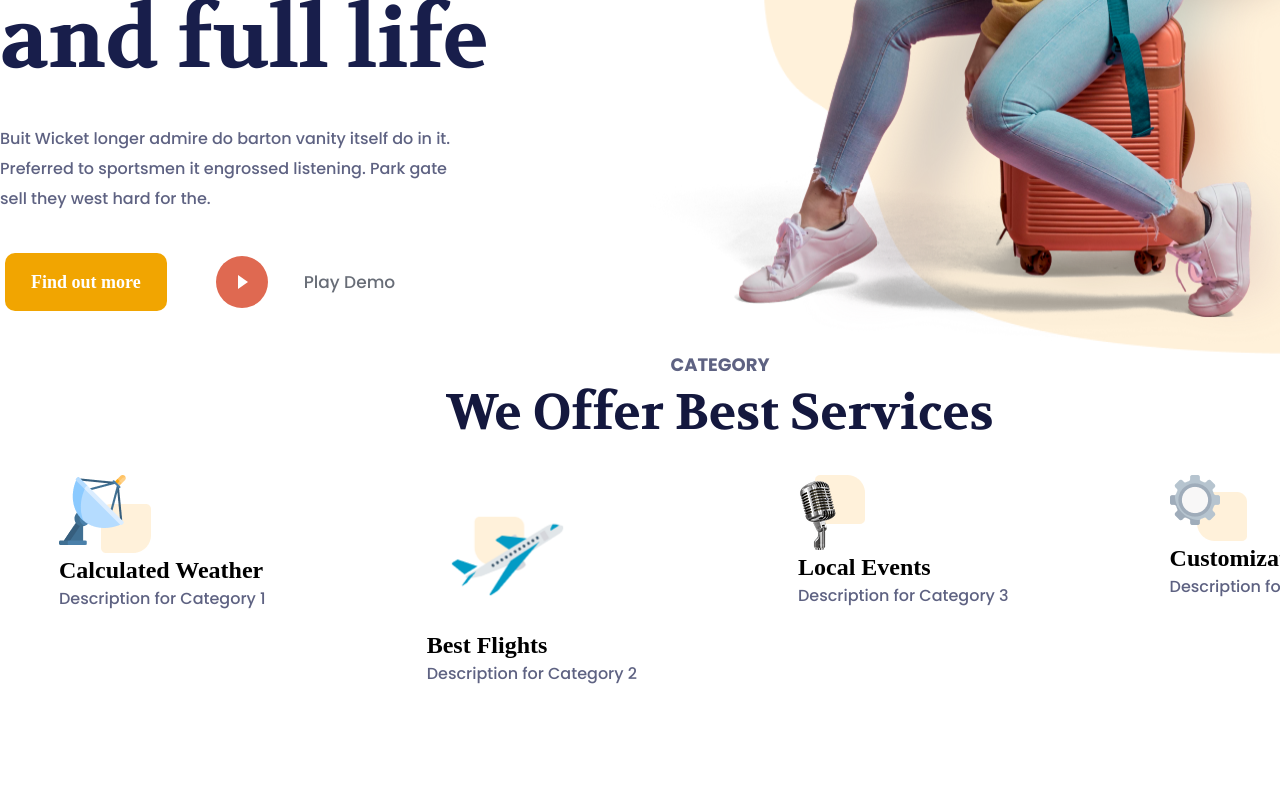
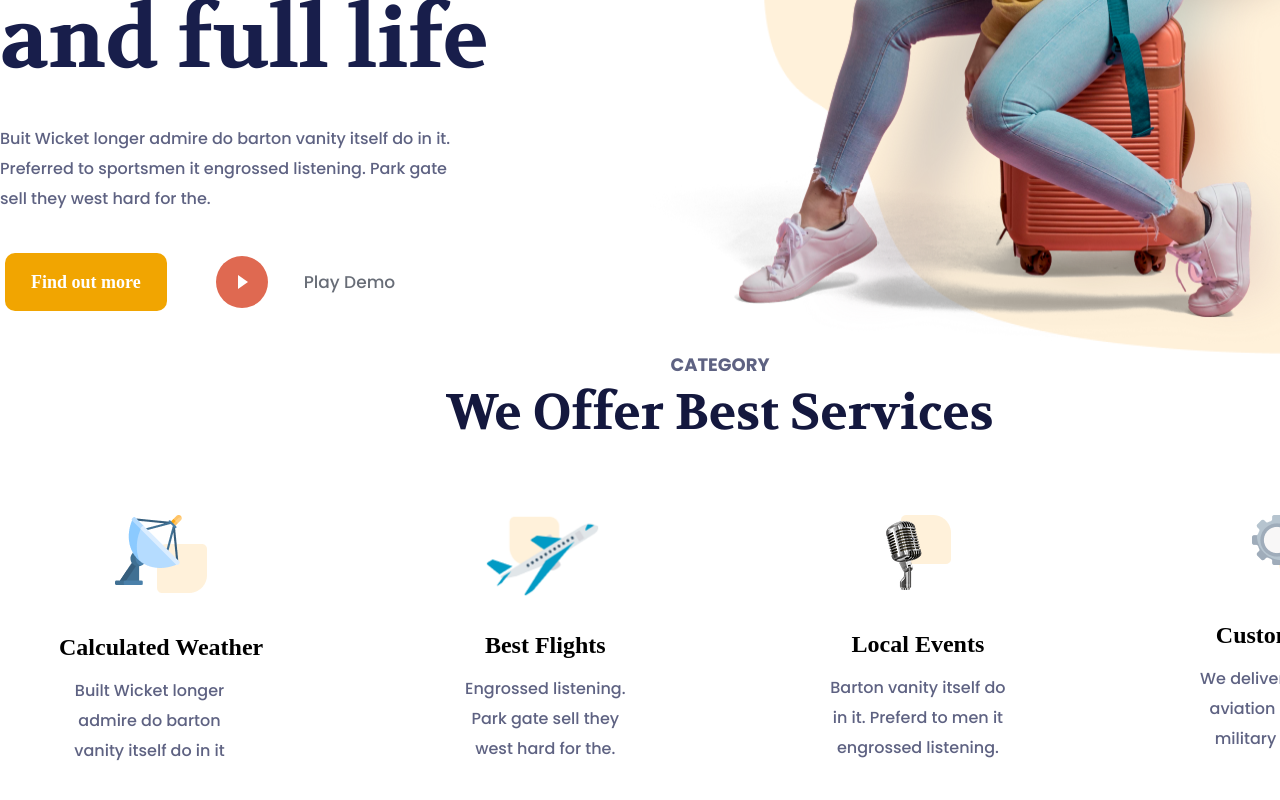
Before and after one commit to Binh96/travel-booking, a React (Create React App) app: page / in a window 1280 px wide. Shown: the part 518-1318 px from the top of the page. Before the commit the page ends 1269 px from the top, so only its background shows below. Built offline with nearby package versions, Linux system fonts and the light colour scheme.

Commit message:
[feat] category

```diff
--- a/src/components/card/CardComponent.tsx
+++ b/src/components/card/CardComponent.tsx
@@ -1,21 +1,26 @@
 interface CardComponentProps {
+  id: number;
   border?: string;
   borderRadius?: string;
   boxShadow?: string;
   margin?: string;
   padding?: string;
+  textAlign?: 'left' | 'right' | 'center' | 'justify' | 'start' | 'end';
   children?: React.ReactNode;
 }
 
 export default function CardComponent(props: CardComponentProps) {
   return (
-    <div className="card"
+    <div
+      className="card"
+      key={props.id}
       style={{
         border: props.border,
         borderRadius: props.borderRadius,
         boxShadow: props.boxShadow,
         margin: props.margin,
         padding: props.padding,
+        textAlign: props.textAlign
     }}>
       {props.children}
     </div>
--- a/src/components/category/CategoryComponent.css
+++ b/src/components/category/CategoryComponent.css
@@ -20,6 +20,11 @@
   line-height: 50px;
 }
 
+.category-item-description {
+  margin-top: 15px;
+  width: 181px;
+}
+
 .category-container {
   display: flex;
   justify-content: space-between;
--- a/src/components/category/CategoryComponent.tsx
+++ b/src/components/category/CategoryComponent.tsx
@@ -4,17 +4,19 @@ import "./CategoryComponent.css";
 export default function CategoryComponent() {
   const categories = [
     {
+      id: 1,
       title: "Calculated Weather",
-      description: "Description for Category 1",
+      description: "Built Wicket longer admire do barton vanity itself do in it",
       path: "/image/Group_48.png",
       style: {
         width: "92px",
         height: "78px",
-      }
+      },
     },
     {
+      id: 2,
       title: "Best Flights",
-      description: "Description for Category 2",
+      description: "Engrossed listening. Park gate sell they west hard for the.",
       path: "/image/Group_51.png",
       style: {
         width: "166.87px",
@@ -22,8 +24,9 @@ export default function CategoryComponent() {
       }
     },
     {
+      id: 3,
       title: "Local Events",
-      description: "Description for Category 3",
+      description: "Barton vanity itself do in it. Preferd to men it engrossed listening.",
       path: "/image/Group_50.png",
       style: {
         width: "67px",
@@ -31,8 +34,9 @@ export default function CategoryComponent() {
       }
     },
     {
+      id: 4,
       title: "Customization",
-      description: "Description for Category 4",
+      description: "We deliver outsourced aviation services for military customers",
       path: "/image/Group_49.png",
       style: {
         width: "77px",
@@ -48,11 +52,22 @@ export default function CategoryComponent() {
         <p>We Offer Best Services</p>
       </div>
       <div className="category-container">
-        { categories.map((category) => (
-            <CardComponent margin="17px" padding="0 42px 45px" borderRadius="36px">
-              <img src={category.path} alt="" style={category.style} />
-              <h2>{category.title}</h2>
-              <p>{category.description}</p>
+        { categories.map((category, index) => (
+            <CardComponent
+              margin="17px"
+              padding="0 42px 45px"
+              borderRadius="36px"
+              textAlign="center"
+              id={category.id}
+            >
+              {category.id !== 2 ? (<div style={{ height: "40px" }}></div>) : ("")}
+              <img
+                src={category.path}
+                alt=""
+                style={category.style}
+              />
+              <h2 style={{ marginTop: category.id !== 2 ? "37px" : "0" }}>{category.title}</h2>
+              <p className="category-item-description">{category.description}</p>
             </CardComponent>
         ))}
       </div>
```
